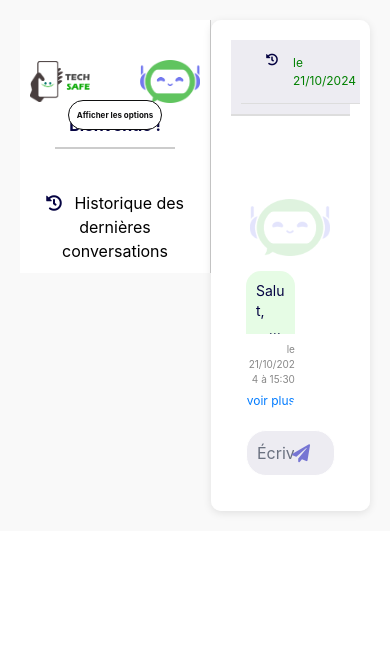
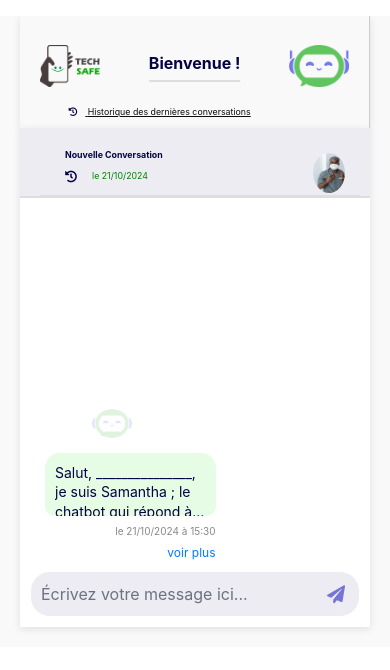
Before and after one commit to kithub-devteam/techsafe-front, a React (Create React App) app: page /conversations in a window 390 px wide. Shown: the top 670 px of the page. Built offline with nearby package versions, Linux system fonts and the light colour scheme.

Commit message:
Premier commit sur la responsivite vers mobile phone

```diff
--- a/src/pages/conversations/App.css
+++ b/src/pages/conversations/App.css
@@ -1,24 +1,23 @@
 /* Conteneur principal */
 .app-container {
     display: flex; /* Utilise Flexbox pour l'alignement */
-    max-width: 1200px; /* Largeur maximale */
-    max-height: 800px; /* Hauteur maximale pour le conteneur principal */
-    margin: 0 auto; /* Centrer dans la page */
+    width: 100%; /* Largeur maximale */
+    margin: 4rem auto; /* Centrer dans la page */
     padding: 20px;
-    background-color: #f9f9f9; /* Couleur de fond */
     overflow: hidden; /* Cache le débordement */
 }
 
-/* Sidebar */
 .sidebar {
-    display: flex; /* Utilise Flexbox pour l'alignement */
-    flex-direction: column; /* Aligne les éléments en colonne */
-    justify-content: space-between; /* Espace entre les éléments pour pousser le footer en bas */
-    flex: 1; /* Prend une partie de l'espace */
-    background-color: #ffffff; /* Couleur de fond de la sidebar */
+    display: flex; /* Utilise Flexbox pour l'alignement vertical */
+    flex-direction: column; /* Place les enfants en colonne */
+    flex: 1; /* Prend tout l'espace disponible */
     padding: 10px; /* Espacement interne */
-    border-right: 0.2px solid #ccc; /* Ligne droite à droite de la sidebar */
-}
+    border-right: 0.2px solid #ccc; /* Ligne à droite */
+    position: relative; /* Définit un contexte de position pour les éléments absolus */
+    height: 80vh; /* Assure que la sidebar occupe toute la hauteur de l'écran */
+    box-shadow: 0 2px 8px #0000001a; /* Ombre légère */
+
+  }
 
 /* Logo section */
 .logo-section {
@@ -65,18 +64,38 @@
 
 .options {
     display: flex;
+    padding: 10px;
     flex-direction: column;
     align-items: center;
-    margin-top: -100px; /* Augmenté de -40px à -100px pour monter vers le titre */
     width: 100%;
+    top: -100px;
 }
+
+
+.sidebar-footer {
+    position: absolute; /* Positionnement absolu */
+    bottom: 0; /* Fixé en bas du conteneur parent */
+    left: 0; /* Aligne à gauche */
+    width: 100%; /* Prend toute la largeur de la sidebar */
+    padding: 10px; /* Espacement interne */
+    text-align: center; /* Centre le contenu horizontalement */
+    font-size: 14px; /* Taille de la police */
+    color: #0c0c0c; /* Couleur du texte */
+  }
+
+
+
+
 
 /* Responsivité */
 @media (max-width: 1010px) {
     .sidebar {
         display: flex;
+        flex: 1;
+        width: 20%;
         flex-direction: column;
-        height: 30vh;
+        height: 80vh;
+
     }
 
     .logo-section {
@@ -85,21 +104,52 @@
         align-items: center;
     }
 
-    .welcome-header {
-        text-align: center;
-        margin-bottom: 20px;
-    }
 
-    .sidebar-text {
-        display: none; /* Cache le texte en mode responsive */
-    }
+/*  =======================================================================*/
 
-    .options {
-        display: flex;
-        flex-direction: column;
-        align-items: center;
-        width: 100%;
-    }
+.logo-section {
+    display: flex;
+    align-items: center;
+    justify-content: space-between;
+    position: relative;
+    width: 100%;
+    margin-bottom: 2rem;
+  }
+
+  .logo-container {
+    position: relative;
+    width: 100%;
+  }
+
+  .logo-container img:first-child {
+    position: absolute;
+    left: 0;
+  }
+
+  .logo-container img:last-child {
+    position: absolute;
+    right: 0;
+  }
+
+  .welcome-header {
+    position: absolute;
+    left: 50%;
+    transform: translateX(-50%);
+    text-align: center;
+  }
+
+
+
+  .sidebar-footer {
+    font-size: 0.77rem !important; /* Force la priorité */
+    margin-top: -4rem;
+    text-align: left;
+  }
+
+
+/*  =======================================================================*/
+
+
 
     .menu-button {
         display: block;
@@ -132,14 +182,6 @@
     }
 }
 
-/* Options */
-.options {
-    display: flex;
-    flex-direction: column;
-    align-items: center;
-    margin-top: -140px; /* Augmenté de -40px à -100px pour monter vers le titre */
-    width: 100%;
-}
 
 /* Ajuster le conteneur des boutons */
 .button-container {
@@ -166,14 +208,16 @@
 
 /* Chat Section */
 .chat-container {
-    flex: 2; /* Prend plus d'espace que la sidebar */
+    flex: 2; /* Prend tout l'espace disponible */
+    flex-direction: column; /* Place les enfants en colonne */
     background-color: #ffffff; /* Couleur de fond du chat */
-    border-radius: 10px; /* Coins arrondis */
-    padding: 20px; /* Espacement interne */
-    box-shadow: 0 2px 8px rgba(0, 0, 0, 0.1); /* Ombre légère */
-    max-height: 600px; /* Hauteur maximale pour le conteneur de chat */
+    padding: 10px; /* Espacement interne */
+    box-shadow: 0 2px 8px #0000001a; /* Ombre légère */
     overflow-y: auto; /* Permet le défilement si le contenu déborde */
+    position: relative; /* Définit un contexte de position pour les éléments absolus */
+    height: 80vh; /* Assure que la sidebar occupe toute la hauteur de l'écran */
 }
+
 
 /* Autres styles pour le chat */
 .chat-header {
@@ -200,11 +244,6 @@
     overflow-y: auto; /* Permet le défilement si le contenu déborde */
 }
 
-.chat-footer {
-    display: flex; /* Utilise Flexbox pour le footer */
-    align-items: center; /* Aligne les éléments verticalement */
-    margin-top: 20px; /* Espacement en haut */
-}
 
 .message-input {
     flex: 1; /* Prend tout l'espace disponible */
@@ -290,6 +329,7 @@
     line-clamp: 3;
     transition: all 0.3s ease;
     margin: 0;
+    bottom: 0;
     }
 
 /* Style pour le conteneur du h2 et du p */
@@ -332,6 +372,11 @@
     background-color: #ffffff;
     min-height: 300px;
 }
+.bot-message {
+    height: 100%;
+    padding-left: 10px;
+    margin-top: 8rem;
+}
 
 .bot-message {
     display: flex;
@@ -347,8 +392,14 @@
 }
 
 .input-container {
-    position: relative; /* Nécessaire pour positionner le bouton à l'intérieur de l'input */
-    width: 100%; /* Prend toute la largeur disponible */
+    position: absolute; /* Positionnement absolu */
+    bottom: 0; /* Fixé en bas du conteneur parent */
+    left: 0; /* Aligne à gauche */
+    width: 100%; /* Prend toute la largeur de la sidebar */
+    padding: 10px; /* Espacement interne */
+    text-align: center; /* Centre le contenu horizontalement */
+    font-size: 14px; /* Taille de la police */
+    color: #0c0c0c; /* Couleur du texte */
 }
 
 .message-input {
@@ -486,6 +537,8 @@
     -webkit-line-clamp: 2; /* Limite à 2 lignes */
     -webkit-box-orient: vertical; /* Définit l'orientation de la boîte */
     line-clamp: 2; /* Ajout de la propriété standard */
+    border-radius: 10px;
+    padding: 10px;
 }
 
 /* Styles pour le bouton "Voir plus" */
@@ -495,6 +548,7 @@
     margin-top: 5px; /* Espacement au-dessus */
     font-size: 12px; /* Taille de la police */
     display: none; /* Masque par défaut */
+    margin-bottom: 20px; /* Espacement au-dessus */
 }
 
 /* Affiche le bouton "Voir plus" lorsque le message est réduit */
@@ -514,12 +568,10 @@
 /* Responsivité */
 @media (max-width: 1010px) {
     .header-title {
-        display: none; /* Cache le titre h2 en mode responsive */
-    }
-
-    .text-date {
-        display: none;
-
+        width: 100%;
+        display: flex; /* Cache le titre h2 en mode responsive */
+        font-size: 0.55rem;
+        border-radius: 10px;
     }
 
     .doctor-image {
@@ -595,3 +647,273 @@
         display: none;
     }
 }
+
+@media (max-width: 768px){
+
+    .app-container {
+        width: 100%; /* Largeur maximale */
+        margin: 1rem auto; /* Centrer dans la page */
+        padding: 20px;
+        background-color: #f9f9f9; /* Couleur de fond */
+        overflow: hidden; /* Cache le débordement */
+        display: flex;
+        flex: 1;
+        padding-top: 0;
+        flex-direction: column;
+    }
+
+    .sidebar {
+        display: flex; /* Utilise Flexbox pour l'alignement */
+        flex-direction: column; /* Aligne les éléments en colonne */
+        justify-content: space-between; /* Espace entre les éléments pour pousser le footer en bas */
+        height: 100vh; /* Hauteur de la fenêtre */
+        width: 80%; /* Largeur de la sidebar */
+    }
+
+    .sidebar-footer {
+        position: absolute;
+        display: flex; /* Utilise Flexbox pour l'alignement */
+        flex: 1;
+        width: 80%; /* Largeur de la sidebar */
+        bottom:0;
+    }
+
+    .logo-section {
+        display: flex; /* Utilise flexbox pour aligner les éléments */
+        align-items: center; /* Centre verticalement les éléments */
+        justify-content: space-between; /* Espace entre les logos et le titre */
+        padding: 10px; /* Espacement interne */
+    }
+
+    .logo-container {
+        display: flex; /* Utilise flexbox pour les logos */
+        flex: 1; /* Prend tout l'espace disponible */
+        justify-content: flex-start; /* Aligne le premier logo à gauche */
+    }
+
+    .welcome-header {
+        display: flex; /* Utilise flexbox pour le titre */
+        flex: 1; /* Prend tout l'espace disponible */
+        justify-content: center; /* Centre le titre horizontalement */
+        flex-direction: column; /* Aligne le titre et la ligne de soulignement en colonne */
+    }
+
+    .title-underline {
+        width: 100%; /* Prend toute la largeur du conteneur */
+        border: 1px solid #ddd; /* Style de la ligne */
+        margin-top: 5px; /* Espacement au-dessus de la ligne */
+    }
+
+    .welcome-header h1 {
+        color: #050342; /* Couleur du titre */
+        margin: 0; /* Supprime le margin par défaut */
+    }
+
+    /* Styles pour le footer */
+    .sidebar-footer {
+        margin-top: auto; /* Pousse le footer vers le bas */
+        background-color: #f9f9f9; /* Couleur de fond du footer */
+        text-align: center; /* Centre le texte dans le footer */
+    }
+
+
+    .options{
+        display: none;
+    }
+
+    a {
+        text-decoration: underline; /* Souligner tous les liens */
+      }
+
+    /*  =======================================================================*/
+
+.logo-section {
+    display: flex;
+    align-items: center;
+    justify-content: space-between;
+    position: relative;
+    width: 100%;
+    margin-bottom: 2rem;
+  }
+
+  .logo-container {
+    position: relative;
+    width: 100%;
+  }
+
+  .logo-container img:first-child {
+    position: absolute;
+    left: 0;
+    width: 20%;
+  }
+
+  .logo-container img:last-child {
+    position: absolute;
+    right: 0;
+    width: 20%;
+  }
+
+  .welcome-header {
+    position: absolute;
+    left: 47%;
+    transform: translateX(-50%);
+    text-align: center;
+  }
+
+
+  .sidebar-footer {
+    font-size: 0.77rem !important; /* Force la priorité */
+    margin-top: -1.5rem;
+    text-align: center;
+  }
+
+  .sidebar-footer a{
+    width: 100%;
+    display: left;
+    font-size: 0.55rem;
+
+  }
+
+    /*  =======================================================================*/
+   /* Conteneur principal de l'en-tête */
+.chat-header {
+    display: flex;
+    flex: 2;
+    flex-direction: row;
+    justify-content: space-between; /* Espace entre les éléments */
+    background-color: #ECECF1; /* Fond gris clair */
+    width: 100%; /* Largeur pleine */
+    height: 70px; /* Hauteur de 50px */
+    padding: 0 10px; /* Espacement interne horizontal */
+  }
+
+  /* Conteneur interne de l'en-tête */
+  .header-content {
+    display: flex;
+    justify-content: space-between; /* Espace entre le texte, la date et l'image du docteur */
+    width: 100%;
+    height: 100%; /* Hauteur de 100% du parent */
+  }
+
+  /* Conteneur texte et date */
+  .text-date {
+    flex-direction: column;
+    justify-content: space-between;
+    color: #050342; /* Couleur du texte */
+    width: 100%; /* 60% de la largeur pour texte et date */
+    height: 100%; /* Hauteur de 100% */
+    padding-right: 10px; /* Espacement entre le texte et l'image */
+    box-sizing: border-box;
+    display: left;
+  }
+
+  /* Titre */
+  .text-date h2 {
+    font-weight: bold;
+    margin: 0;
+    font-size: 0.55rem; /* Taille de texte relative */
+    align-self: flex-start; /* Positionner le titre en haut */
+    flex: 1; /* Prendre toute la hauteur disponible */
+    line-height: 1.2; /* Ajuster l'espacement entre les lignes */
+  }
+
+  /* Date */
+  .text-date p {
+    margin: 0;
+    align-self: flex-end; /* Positionner la date en bas */
+    font-size: 0.9rem; /* Taille de texte relative */
+    line-height: 1.2; /* Ajuster l'espacement entre les lignes */
+    font-size: 0.55rem;
+
+  }
+
+  .header-date{
+    top: -20px;
+    width: 100%;
+    display: flex;
+  }
+
+  /* Image du chatbot */
+  .chatbot2 {
+    width: 40px; /* Taille de l'image du chatbot */
+    height: 40px;
+    border-radius: 50%;
+    align-self: flex-start; /* Positionner l'image en haut à droite */
+  }
+
+  /* Image du docteur */
+  .doctor-image {
+    width: 40px; /* Taille de l'image du docteur */
+    height: 40px;
+    border-radius: 50%; /* Pour un affichage rond */
+    align-self: flex-start; /* Positionner l'image en haut à droite */
+  }
+
+  .chat-container {
+    padding-top: 0;
+    padding-left: 0;
+    padding-right: 0;
+    border-radius: none;
+  }
+
+
+    /* Styles pour mobile */
+    @media (max-width: 768px) {
+        .sidebar {
+            width: 100%; /* Prend toute la largeur sur mobile */
+        }
+
+        .logo-section {
+            flex-direction: row; /* Aligne les éléments en ligne */
+        }
+
+        .welcome-header {
+            margin: 0 10px; /* Espacement pour le titre */
+        }
+
+
+        /* CSS pour le comportement sur les écrans de 768px ou moins */
+@media (max-width: 768px) {
+    .message-text-container {
+      display: flex;
+      flex-direction: column;
+      justify-content: flex-start;
+      height: 100%; /* S'assurer que le conteneur prend toute la hauteur disponible */
+    }
+
+    .sidebar-text {
+      font-size: 0.77px;
+      text-align: center; /* Centrer le titre */
+      margin-bottom: 15px; /* Espacement sous le titre */
+    }
+
+    .button-container {
+      display: flex;
+      flex-direction: column;
+      align-items: center;
+      width: 100%; /* Largeur pleine pour les boutons */
+      margin-top: 15px; /* Espacement au-dessus des boutons */
+    }
+
+    .button-container button {
+      width: 80%; /* Largeur des boutons réduite pour mieux s'adapter */
+      margin-bottom: 10px; /* Espacement entre les boutons */
+      padding: 10px;
+      background-color: #f0f0f0;
+      color: black;
+      border: 1px solid black;
+      border-radius: 25px;
+      cursor: pointer;
+      transition: background-color 0.3s;
+    }
+
+    /* Lorsque les boutons sont affichés */
+    .button-container.show-buttons button {
+      display: block; /* S'assurer que les boutons sont visibles */
+    }
+  }
+
+
+    }
+
+}
--- a/src/pages/conversations/index.jsx
+++ b/src/pages/conversations/index.jsx
@@ -56,8 +56,11 @@ function App() {
           </div>
         </div>
 
-        <div className="options"> {/* Section des options */}
-          <p className="sidebar-text">Que voulez-vous apprendre aujourd'hui ?</p> {/* Invite à l'utilisateur */}
+        <div className="options"> {/* Section des options*/}
+          <p className="sidebar-text" style={{ fontSize: '10px' }}>
+            Que voulez-vous apprendre aujourd'hui ?
+          </p>
+
           <button className="menu-button" onClick={toggleButtons}>
             {showButtons ? "Cacher les options" : "Afficher les options"}
           </button>
@@ -84,10 +87,10 @@ function App() {
         </div>
 
         <footer className="sidebar-footer"> {/* Section de pied de page de la barre latérale */}
-          <p>
+          <a href="#">
             <i className="fas fa-history" style={{ color: '#050342', marginRight: '8px' }}></i> {/* Icône pour l'historique */}
             Historique des dernières conversations {/* Texte pour l'historique des conversations */}
-          </p>
+          </a>
         </footer>
       </header>
 
```
